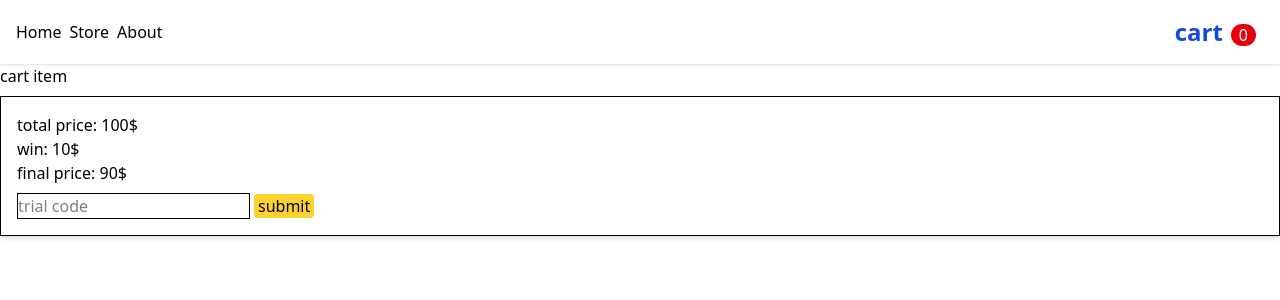
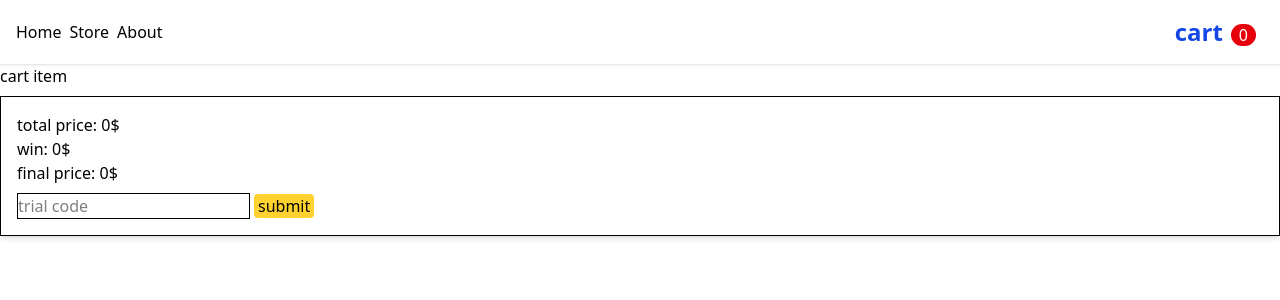
Before and after one commit to salimidakaweb/first, a Next.js app: page /cart in a window 1280 px wide. Shown: the top 300 px of the page. Built offline with nearby package versions, Linux system fonts and the light colour scheme; data requests are answered from the project's data file.

Commit message:
win in price cart

```diff
--- a/app/cart/page.tsx
+++ b/app/cart/page.tsx
@@ -2,11 +2,53 @@
 import { useShopingCartContext } from "@/context/ShopingCartContext";
 import Cont from "../comp/Cont";
 import CartItem from "../comp/CartItem";
+import { useEffect, useState } from "react";
+import axios from "axios";
+import { IProductItems } from "../comp/ProductItems";
+import { formatNumberWithCommas } from "@/utils/number";
+import { Condiment } from "next/font/google";
+import { text } from "stream/consumers";
+
+interface IDiscountsData {
+  id: number;
+  code: string;
+  percentage: number
+}
+
+
 
 export default function Cart() {
   const { CartItems } = useShopingCartContext()
 
+  const [discounts, setDiscounts] = useState("");
 
+  const [data, setData] = useState<IProductItems[]>([]);
+  const [finalprice, setFinalprice] = useState(0);
+  const [DiscountsPrice, setDiscountsPrice] = useState(0);
+
+  useEffect(() => {
+    axios(`http://localhost:9000/products`).then(result => {
+      const { data } = result
+      setData(data);
+
+    })
+  }, [])
+  let totalprice = CartItems.reduce((total, item) => {
+    let selectedProduct = data.find((product) => product.id == item.id.toString())
+    return total + (selectedProduct?.price || 0) * item.qty
+  }, 0)
+  const handleSubmitDiscount = () => {
+    axios(`http://localhost:9000/discounts?code=${discounts}`).then(
+      (result) => {
+        const data = result.data as IDiscountsData[];
+        let DiscountsPrice = totalprice * data[0].percentage / 100;
+        let finalprice = totalprice - DiscountsPrice
+        setFinalprice(finalprice)
+        setDiscountsPrice(DiscountsPrice)
+
+      }
+    );
+  };
 
   return (
     <Cont>
@@ -18,12 +60,16 @@ export default function Cart() {
           ))}
       </div>
       <div className="border shadow-md p-4">
-        <h3>total price: 100$</h3>
-        <h3>win: 10$</h3>
-        <h3>final price: 90$</h3>
+        <h3>total price: <span>
+          {
+            formatNumberWithCommas(totalprice)
+          }
+        </span>$</h3>
+        <h3>win: <span>{formatNumberWithCommas(DiscountsPrice)}</span>$</h3>
+        <h3>final price: <span>{formatNumberWithCommas(finalprice)}</span>$</h3>
         <div className="mt-2">
-          <input className="border" placeholder="trial code" type="number" />
-          <button className="bg-amber-300 rounded ml-1 px-1">submit</button>
+          <input onChange={(e) => setDiscounts(e.target.value)} className="border" placeholder="trial code" type="text" />
+          <button onClick={handleSubmitDiscount} className="bg-amber-300 rounded ml-1 px-1">submit</button>
         </div>
       </div>
 
--- a/app/comp/CartItem.tsx
+++ b/app/comp/CartItem.tsx
@@ -2,6 +2,7 @@ import axios from "axios";
 import { useEffect, useState } from "react";
 import { IProductItems } from "./ProductItems";
 import AddToCard from "./AddToCard";
+import { formatNumberWithCommas } from "@/utils/number";
 
 interface ICartItemProps {
   id: number,
@@ -27,7 +28,7 @@ useEffect(()=>{
         <h3 className="font-bold">{data.title}</h3>
         <p>{data.description}</p>
         <p>number: <span>{qty}</span></p>
-        <p className="font-bold">price: <span>{data.price}</span>$</p>
+        <p className="font-bold">price: <span>{formatNumberWithCommas(data.price ?? 0)}</span>$</p>
         <div className='pt-5'>
           <AddToCard id={id.toString()} />
         </div>
--- a/database/db.json
+++ b/database/db.json
@@ -28,5 +28,22 @@
             "description": " emloremloremloremloremloremloremloremloremloremloremloremloremlor",
             "price": 40
         }
+    ],
+    "discounts": [
+        {
+            "id": 1,
+            "code": "OFF10",
+            "percentage": 10
+        },
+        {
+            "id": 2,
+            "code": "OFF20",
+            "percentage": 20
+        },
+        {
+            "id": 3,
+            "code": "SAVE30",
+            "percentage": 30
+        }
     ]
 }
--- /dev/null
+++ b/utils/number.ts
@@ -0,0 +1,3 @@
+export function formatNumberWithCommas(number: number) {
+    return number.toString().replace(/\B(?=(\d{3})+(?!\d))/g, ',');
+  }
```
